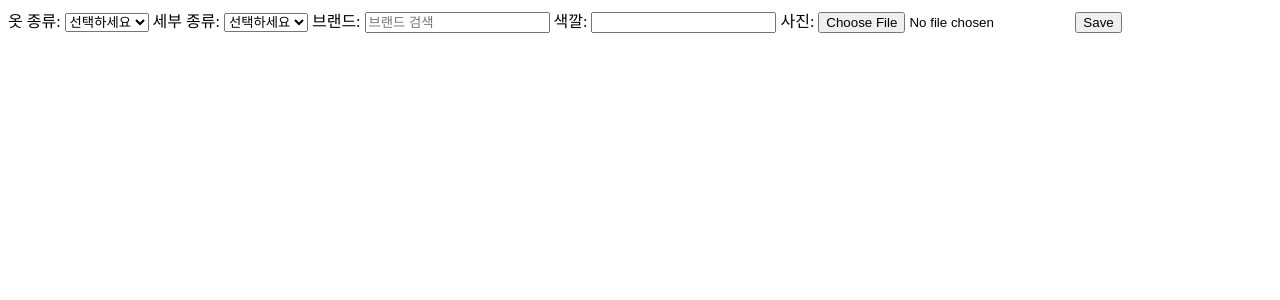
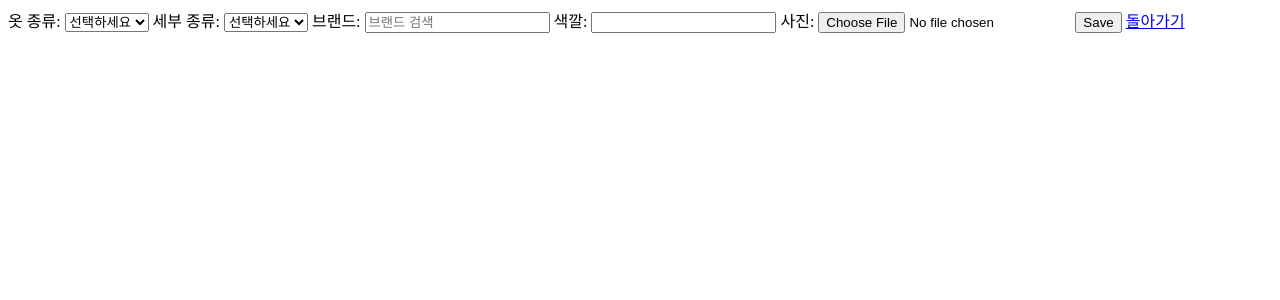
Before and after one commit to whqtker/CyberCloset, a Flask app: page /insert in a window 1280 px wide. Shown: the top 300 px of the page. Run offline with Flask 3, Linux system fonts and the light colour scheme.

Commit message:
main page로 돌아가는 부분 구현

```diff
--- a/app.py
+++ b/app.py
@@ -15,7 +15,7 @@ def index():
 
 @app.route('/brands')
 def get_brands():
-    brands = ['Nike', 'Adidas', 'Zara', 'H&M', 'Gucci', 'Chanel']
+    brands = ['나이키', '아디다스', '자라', 'H&M', '구찌', '샤넬', '루이비통', '프라다', '발렌시아가', '버버리', '펜디', '톰브라운', '알렉산더맥퀸', '마르지엘라', '마르셀로불론', '발망', '페라가모', '페르소나']
     return jsonify(brands)
 
 @app.route('/insert')
--- a/templates/insert.html
+++ b/templates/insert.html
@@ -107,6 +107,7 @@
         <label for="image">사진:</label>
         <input type="file" id="image" name="image" accept="image/*" required>
         <button type="submit">Save</button>
+        <a href="/" class="btn btn-secondary">돌아가기</a>
     </form>
 </body>
 
```
